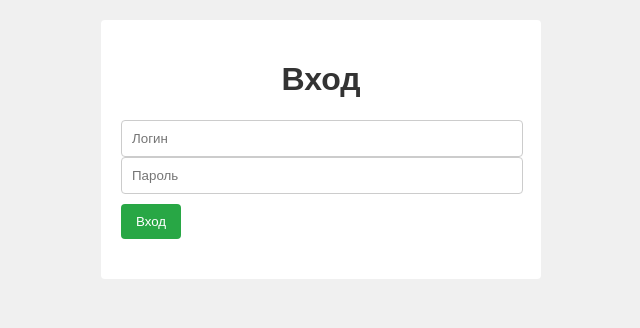
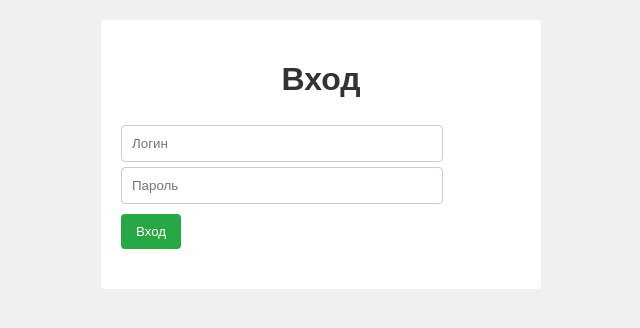
Before and after one commit to Riv33R/Logon, a Flask app: page /login in a window 1280 px wide. Shown: the top 328 px of the page, without its empty margins (319-959 px from the left). Run offline with Flask 3, Linux system fonts and the light colour scheme.

Commit message:
Update login.html

```diff
--- a/templates/login.html
+++ b/templates/login.html
@@ -15,9 +15,9 @@
         <form method="POST" action="/login">
             {{ form.hidden_tag() }}
 
-            <input style="width: 380px;" type="text" placeholder="Логин" {{ form.username }} <br>
+            <input class="loginform" type="text" placeholder="Логин" {{ form.username }} <br>
 
-            <input style="width: 380px;" type="text" placeholder="Пароль" {{ form.password }}<br>
+            <input class="loginform" type="text" placeholder="Пароль" {{ form.password }}<br>
 
             <button style="margin-top: 10px;" type="submit" {{form.submit() }} Вход</button>
         </form>
```
